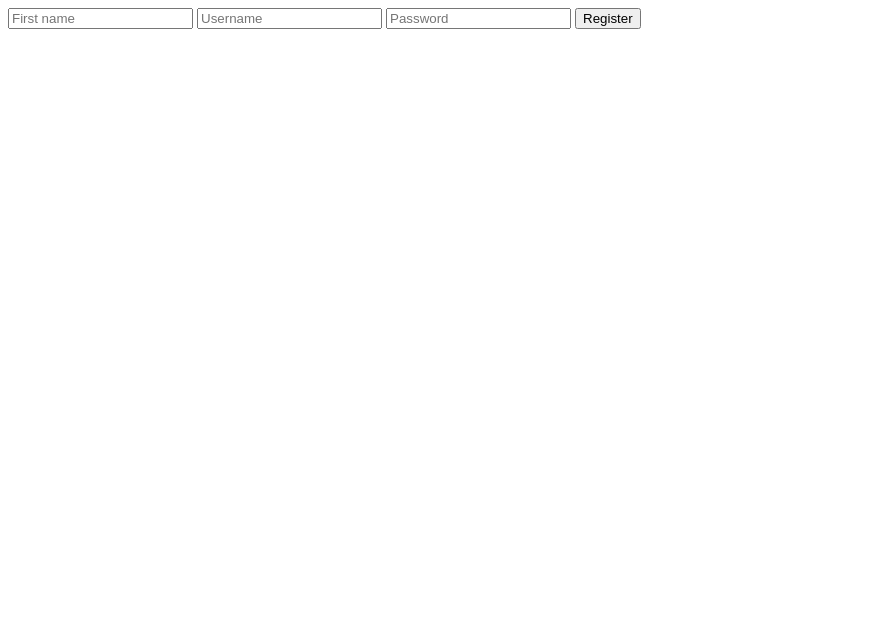
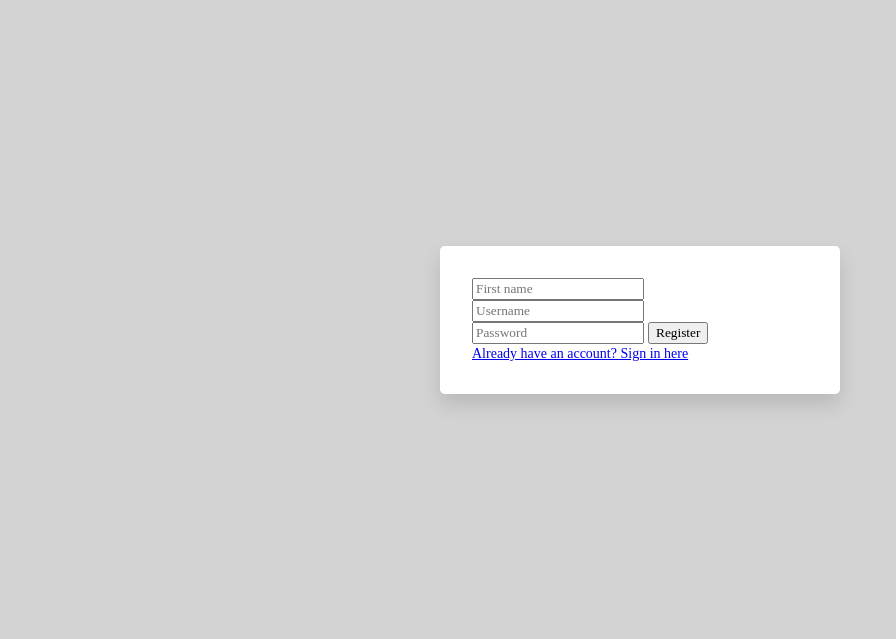
Before and after one commit to ashahnami/typing-game, a PHP site: page /register.php in a window 1280 px wide. Shown: the top 639 px of the page, without its empty margins (0-896 px from the left). Run offline with PHP 8.4, Linux system fonts and the light colour scheme; data that the repository does not hold is empty.

Commit message:
reformatting register page

```diff
--- a/register.php
+++ b/register.php
@@ -37,6 +37,37 @@ if($_SERVER['REQUEST_METHOD']=="POST") // checks whether something has been post
 <head>
     <title>Register</title>
 
+    <style>
+
+        *{
+            margin: 0;
+            box-sizing: border-box;
+            font-family: JetBrains Mono; /* sets page font */
+        }
+
+        body{
+            display: flex;
+            align-items: center; /* aligns items towards the center */
+            justify-content: center;
+            background-color: #D3D3D3; /* sets background colour */
+            min-height: 80vh;
+        }
+
+        .container{
+            background-color: #FFFFFF; /* sets background colour of box */
+            padding: 2rem; /* creates padding around box */
+            border-radius: 0.3rem; /* curves edges of box */
+            width: 400px; /* sets box width */
+            max-width: 90%; /* sets maximum width of box */
+            box-shadow: 0 10px 20px rgba(0,0,0,.13); /* creates shadow around box */
+        }
+
+        a{
+            font-size:14px; /* sets hyperlink font size */
+        }
+
+    </style>
+
 </head>
 <body>
     <div class="container">
@@ -53,8 +84,10 @@ if($_SERVER['REQUEST_METHOD']=="POST") // checks whether something has been post
             <input type="password" name="password" placeholder="Password" pattern="(?=.*[a-z])(?=.*[A-Z]).{7,64}"
                 title="Password must contain be at least 7 characters long and one uppercase and lower letter" required>
 
+
             <input type="submit" value="Register"> <!-- creates submit button -->
         </form>
+        <a href="login.php">Already have an account? Sign in here</a>
     </div>
 </body>
 </html>
```
